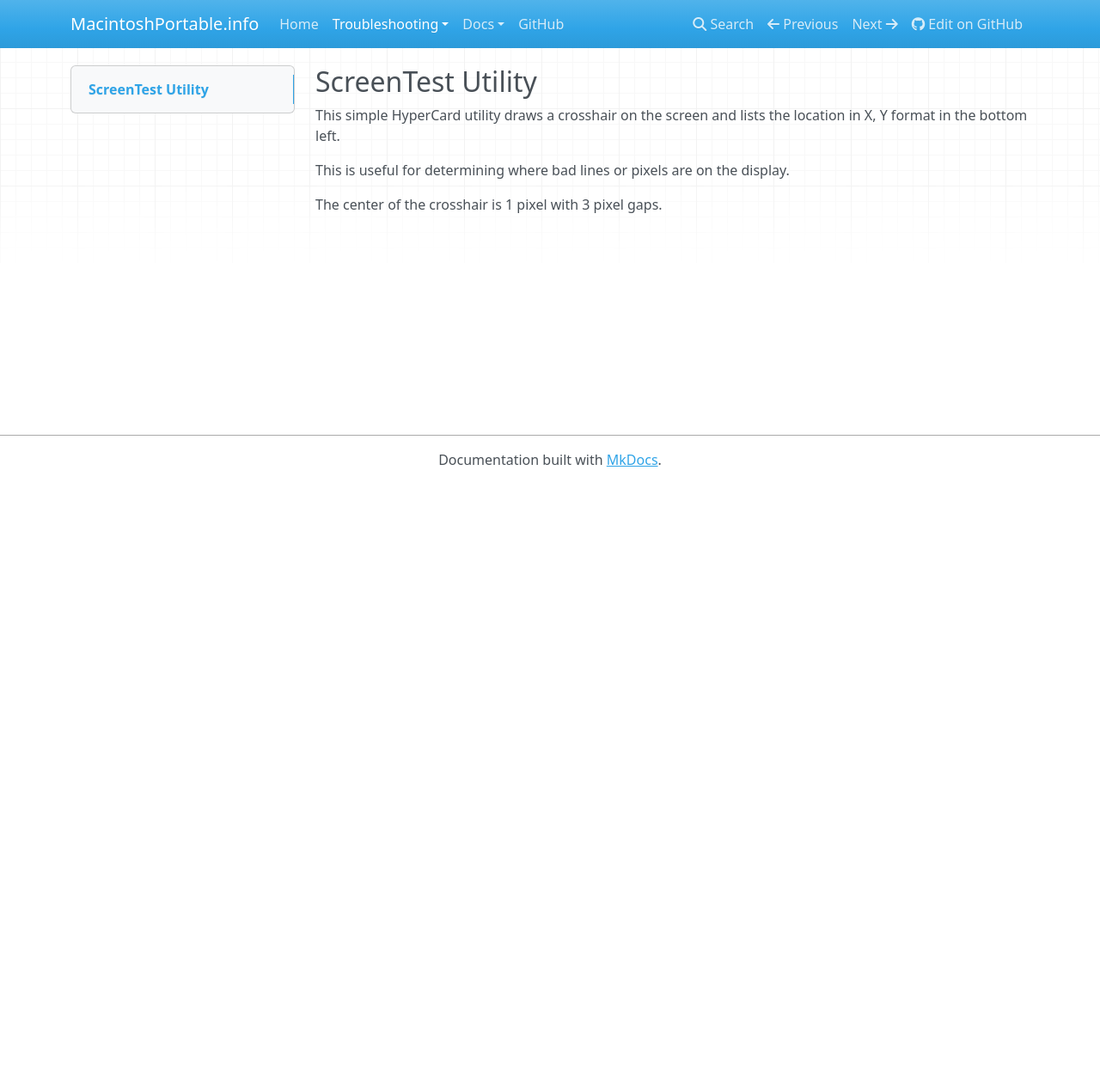
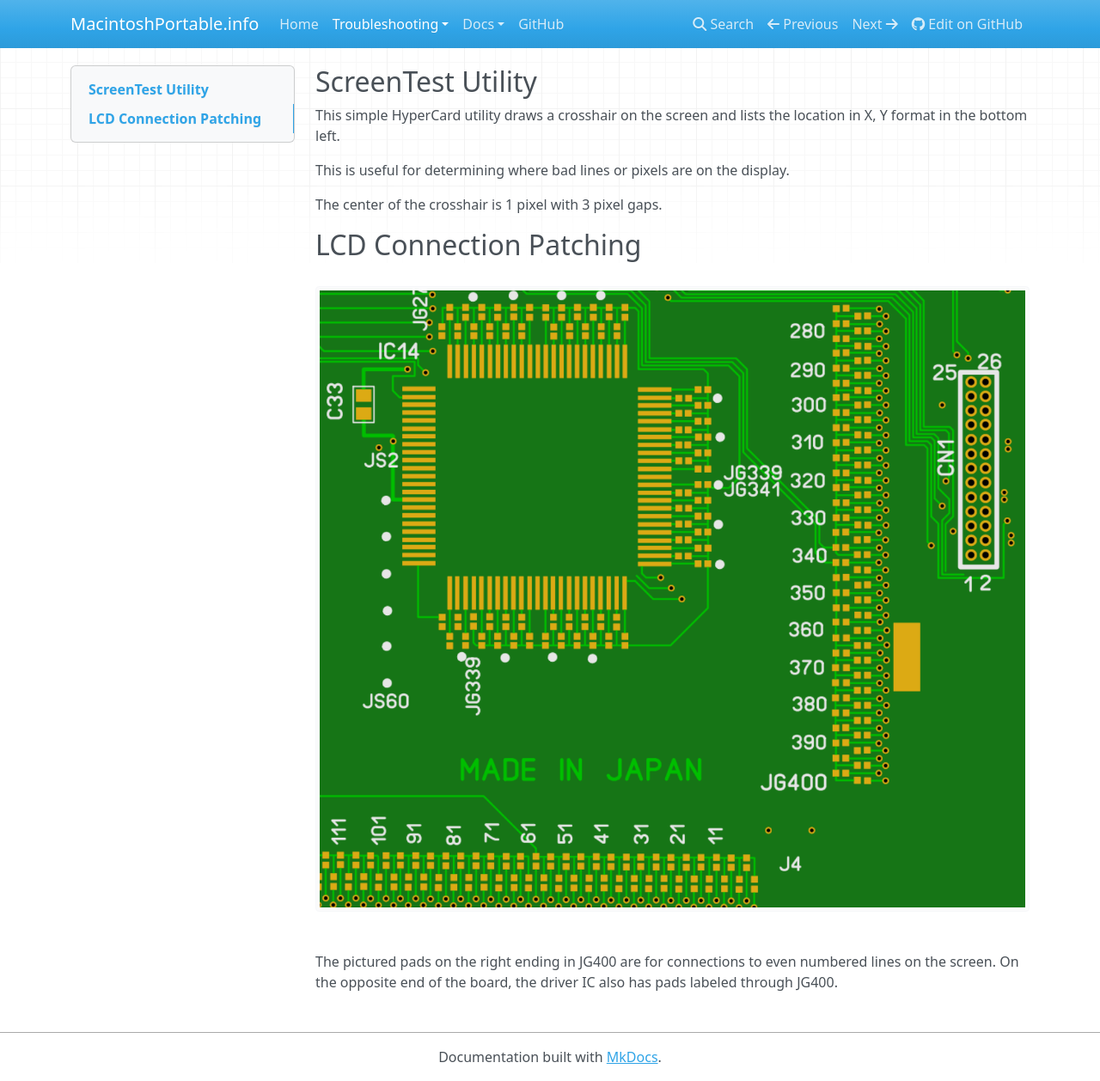
Before and after one commit to rezafouladian/MacintoshPortable, an MkDocs documentation site: the page built from docs/DisplayTesting.md, in a window 1280 px wide and 1258 px high. Shown: the whole window at 86% size. Built offline with MkDocs 1.6.1, drawn with Linux system fonts in a browser that asks for light colours; nearby versions of some CDN libraries.

Commit message:
Move LCD example

```diff
--- a/docs/DisplayTesting.md
+++ b/docs/DisplayTesting.md
@@ -5,3 +5,10 @@ This simple HyperCard utility draws a crosshair on the screen and lists the loca
 This is useful for determining where bad lines or pixels are on the display.
 
 The center of the crosshair is 1 pixel with 3 pixel gaps.
+
+
+## LCD Connection Patching
+
+![A drawing of a portion of the LCD PCB to show pads used to fix bad connections.](media/displaypads1.png)
+
+The pictured pads on the right ending in JG400 are for connections to even numbered lines on the screen. On the opposite end of the board, the driver IC also has pads labeled through JG400.
```
Also changed, not shown: docs/media/displaypads1.png (renamed from images/displaypads1.png).
